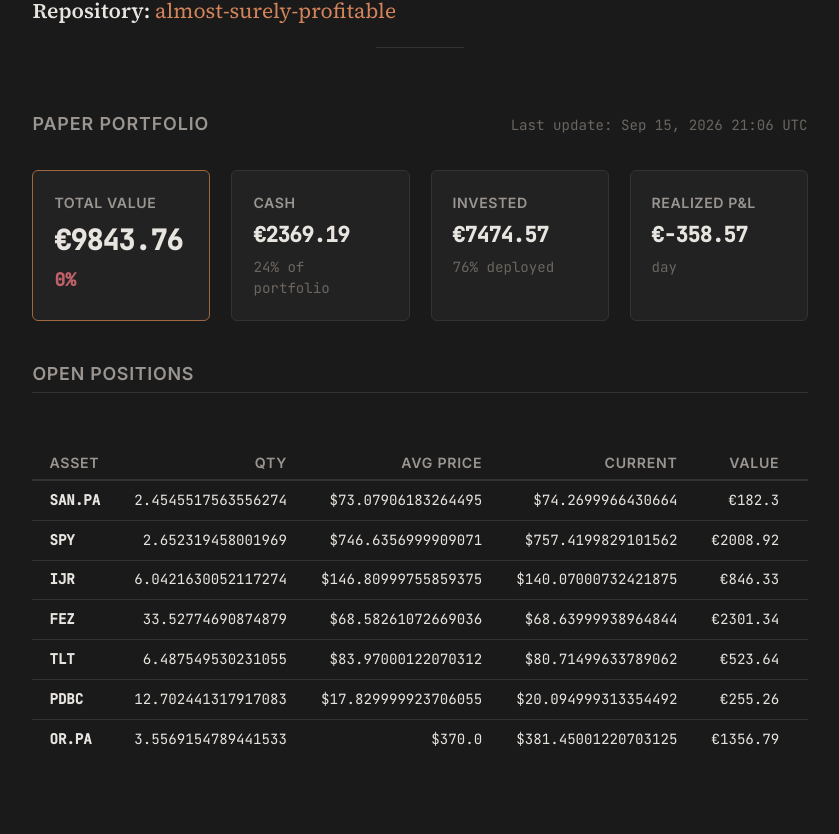
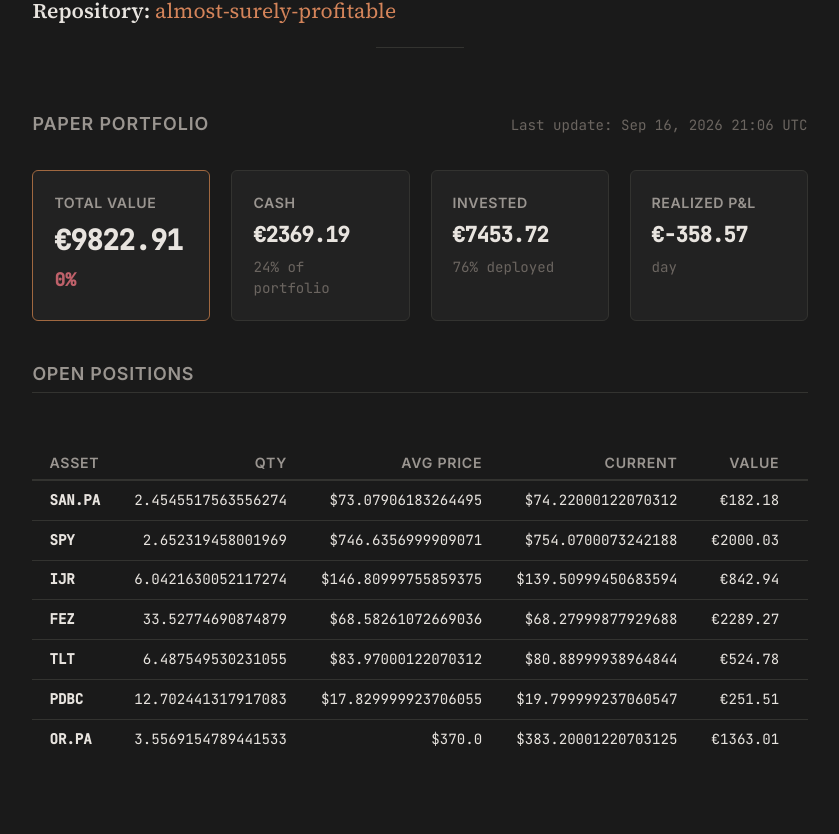
Before and after one commit to Alm0stSurely/alm0stsurely.github.io, a Jekyll site: the page built from trading.md, in a window 1280 px wide and 1400 px high, scrolled down 854 px. Shown: the part 144-978 px from the top of the window, without its empty margins (220-1059 px from the left). Built offline with Jekyll 4.4.1, drawn with Linux system fonts in a browser that asks for light colours.

```diff
--- a/_data/portfolio.json
+++ b/_data/portfolio.json
@@ -6,67 +6,67 @@
       "ticker": "SAN.PA",
       "quantity": 2.4545517563556274,
       "avg_price": 73.07906183264495,
-      "current_price": 74.2699966430664,
-      "market_value": 182.2995507047652,
-      "unrealized_pnl": 2.923211130625049,
-      "unrealized_pnl_pct": 0.016296525715515684
+      "current_price": 74.22000122070312,
+      "market_value": 182.17683435299367,
+      "unrealized_pnl": 2.800494778853505,
+      "unrealized_pnl_pct": 0.015612397853040139
     },
     {
       "ticker": "SPY",
       "quantity": 2.652319458001969,
       "avg_price": 746.6356999909071,
-      "current_price": 757.4199829101562,
-      "market_value": 2008.9197585521263,
-      "unrealized_pnl": 28.60336342732262,
-      "unrealized_pnl_pct": 0.01444383508500922
+      "current_price": 754.0700073242188,
+      "market_value": 2000.0345531217129,
+      "unrealized_pnl": 19.718157996909213,
+      "unrealized_pnl_pct": 0.009957074559121919
     },
     {
       "ticker": "IJR",
       "quantity": 6.0421630052117274,
       "avg_price": 146.80999755859375,
-      "current_price": 140.07000732421875,
-      "market_value": 846.3258163941302,
-      "unrealized_pnl": -40.72411964962896,
-      "unrealized_pnl_pct": -0.045909613421831065
+      "current_price": 139.50999450683594,
+      "market_value": 842.9421276664954,
+      "unrealized_pnl": -44.10780837726384,
+      "unrealized_pnl_pct": -0.04972415484745376
     },
     {
       "ticker": "FEZ",
       "quantity": 33.52774690874879,
       "avg_price": 68.58261072669036,
-      "current_price": 68.63999938964844,
-      "market_value": 2301.344527352804,
-      "unrealized_pnl": 1.9241125670896508,
-      "unrealized_pnl_pct": 0.0008367815449133346
+      "current_price": 68.27999877929688,
+      "market_value": 2289.274518001942,
+      "unrealized_pnl": -10.145896783772514,
+      "unrealized_pnl_pct": -0.004412371360423023
     },
     {
       "ticker": "TLT",
       "quantity": 6.487549530231055,
       "avg_price": 83.97000122070312,
-      "current_price": 80.71499633789062,
-      "market_value": 523.6425365744836,
-      "unrealized_pnl": -21.117005398390006,
-      "unrealized_pnl_pct": -0.03876390181604479
+      "current_price": 80.88999938964844,
+      "market_value": 524.777877540704,
+      "unrealized_pnl": -19.981664432169623,
+      "unrealized_pnl_pct": -0.0366797878561338
     },
     {
       "ticker": "PDBC",
       "quantity": 12.702441317917083,
       "avg_price": 17.829999923706055,
-      "current_price": 20.094999313354492,
-      "market_value": 255.2555495614695,
-      "unrealized_pnl": 28.771021832127275,
-      "unrealized_pnl_pct": 0.12703305660910205
+      "current_price": 19.799999237060547,
+      "market_value": 251.5083284035646,
+      "unrealized_pnl": 25.02380067422237,
+      "unrealized_pnl_pct": 0.11048790363342958
     },
     {
       "ticker": "OR.PA",
       "quantity": 3.5569154789441533,
       "avg_price": 370.0,
-      "current_price": 381.45001220703125,
-      "market_value": 1356.7854528626256,
-      "unrealized_pnl": 40.726725653288895,
-      "unrealized_pnl_pct": 0.03094597893792225
+      "current_price": 383.20001220703125,
+      "market_value": 1363.0100549507779,
+      "unrealized_pnl": 46.95132774144122,
+      "unrealized_pnl_pct": 0.035675708667652024
     }
   ],
-  "last_updated": "2026-09-15T21:06:53.677694",
-  "total_value": 9843.759192871483,
-  "positions_value": 7474.5731920024045
+  "last_updated": "2026-09-16T21:06:17.208394",
+  "total_value": 9822.910294907268,
+  "positions_value": 7453.72429403819
 }
```
Also changed, not shown: _trading_analysis.md (+40 -86 lines).
